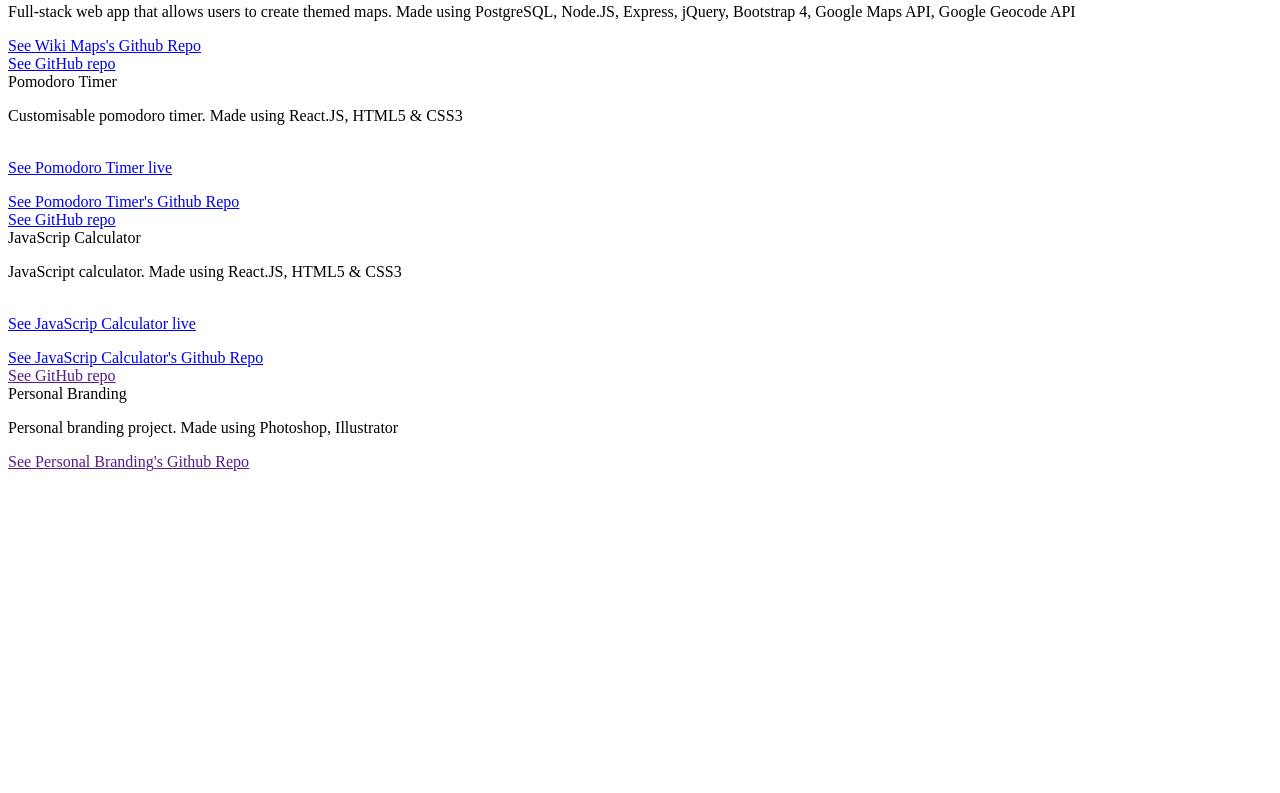
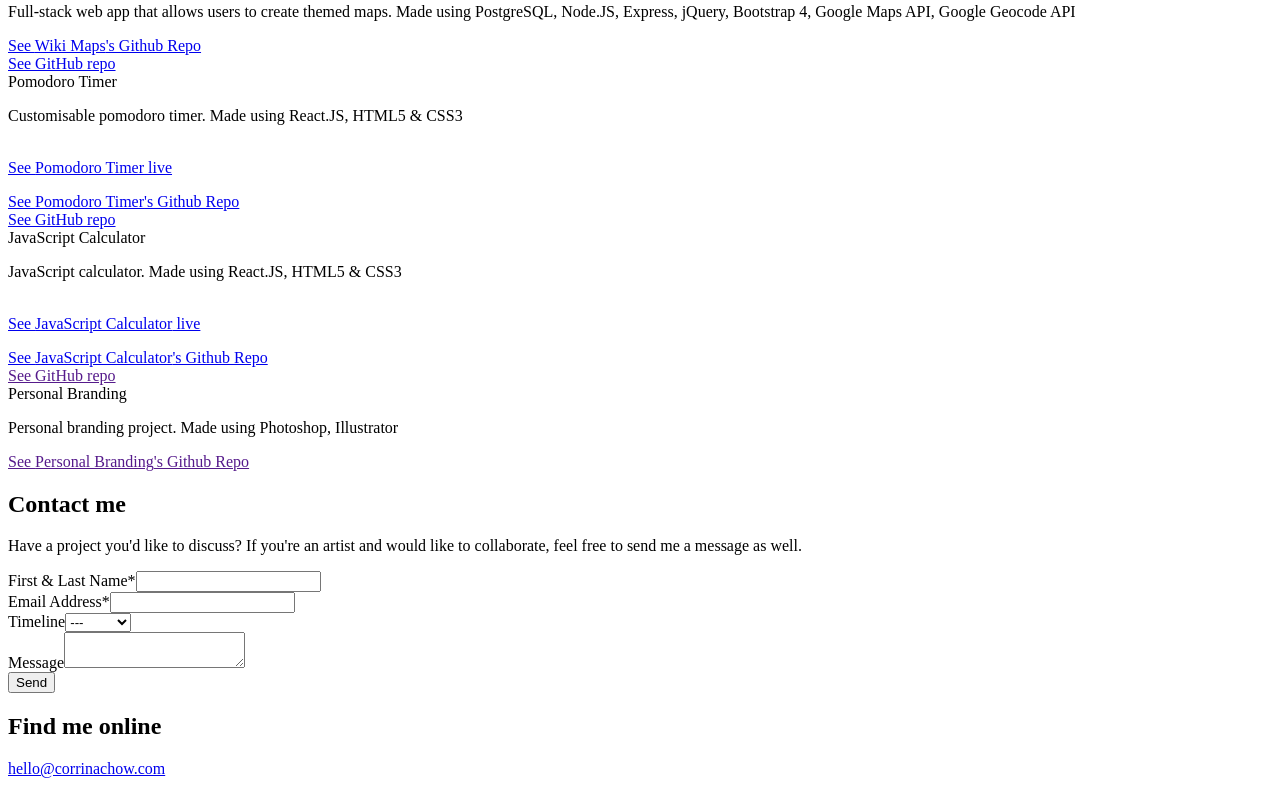
Before and after one commit to corrinachow/corrinachow.github.io, a Gatsby site: page / in a window 1280 px wide. Shown: the part 964-1757 px from the top of the page. Before the commit the page ends 1443 px from the top, so only its background shows below. Built offline with nearby package versions, Linux system fonts and the light colour scheme; Gatsby itself is replaced by a stand-in of ours.

Commit message:
Add deploy

```diff
--- a/content/projects/2018-02-26/index.md
+++ b/content/projects/2018-02-26/index.md
@@ -1,5 +1,5 @@
 ---
-title: "JavaScrip Calculator"
+title: "JavaScript Calculator"
 cover: "./javascript-calculator.png"
 date: "2018-02-26"
 service: "Front-end Application"
--- a/package.json
+++ b/package.json
@@ -24,9 +24,11 @@
     "build": "gatsby build",
     "develop": "gatsby develop",
     "format": "prettier --write 'src/**/*.js'",
-    "test": "echo \"Error: no test specified\" && exit 1"
+    "test": "echo \"Error: no test specified\" && exit 1",
+    "deploy": "gatsby build && gh-pages -b master -d public"
   },
   "devDependencies": {
+    "gh-pages": "^1.2.0",
     "prettier": "^1.12.0"
   }
 }
--- a/src/layouts/styles.css
+++ b/src/layouts/styles.css
@@ -439,7 +439,7 @@ label {
 }
 
 input, textarea, select {
-  padding: 0.67rem;
+  padding: 0 0.67rem;
   border: 1px solid black;
   border-radius: 0;
   -webkit-appearance: none;
--- a/src/pages/index.jsx
+++ b/src/pages/index.jsx
@@ -3,6 +3,8 @@ import Link from 'gatsby-link'
 import Helmet from 'react-helmet'
 import About from '../components/About'
 import Portfolio from '../components/Portfolio'
+import Contact from '../components/Contact'
+import Footer from '../components/Footer'
 import config from '../../config/SiteConfig'
 
 const IndexPage = props => {
@@ -37,6 +39,8 @@ const IndexPage = props => {
         <About />
         <Portfolio projectEdges={projectEdges}/>
       </div>
+      <Contact/>
+      <Footer />
     </div>
   )
 }
```
Also changed, not shown: 1 other file.
